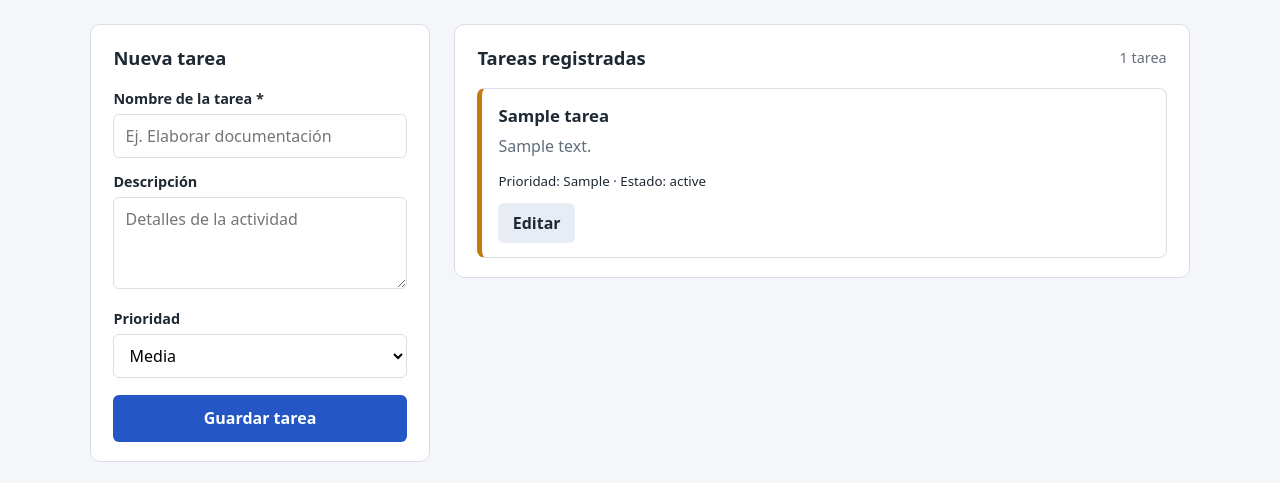
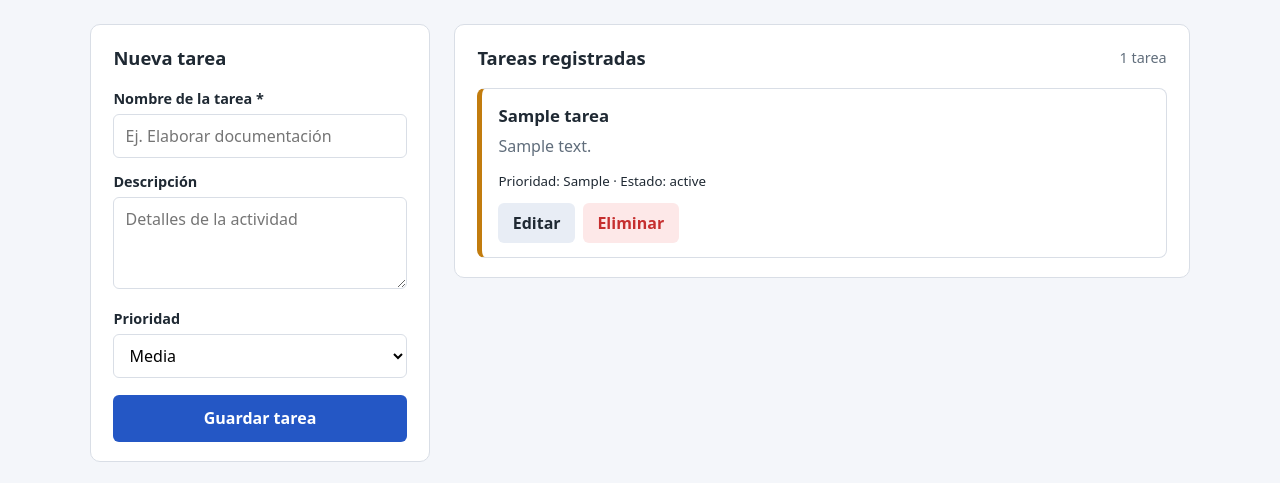
Before and after one commit to raulhernandez-dev/TaskManager-DevOps, a Flask app: page / in a window 1280 px wide. Shown: the part 115-598 px from the top of the page. Run offline with Flask 3, Linux system fonts and the light colour scheme; tables that the repository leaves empty hold one stand-in row (values such as "Sample post").

Commit message:
Implementar eliminación de tareas con confirmación

```diff
--- a/app.py
+++ b/app.py
@@ -136,6 +136,16 @@ def create_app(config=None):
         db.commit()
         return jsonify(obtener_tarea(tarea_id))
 
+    # RF04 - Eliminar tareas
+    @app.delete("/api/tareas/<int:tarea_id>")
+    def eliminar_tarea(tarea_id):
+        if obtener_tarea(tarea_id) is None:
+            return jsonify({"error": "Tarea no encontrada."}), 404
+        db = get_db()
+        db.execute("DELETE FROM tareas WHERE id = ?", (tarea_id,))
+        db.commit()
+        return jsonify({"mensaje": "Tarea eliminada correctamente."})
+
     return app
 
 
--- a/static/css/style.css
+++ b/static/css/style.css
@@ -92,6 +92,8 @@ input:focus, textarea:focus, select:focus { outline: 2px solid #9fc0ff; border-c
 .tarea-acciones { display: flex; flex-wrap: wrap; gap: .5rem; margin-top: .7rem; }
 .btn-secundario { background: #e8edf5; color: var(--texto); }
 .btn-secundario:hover { background: #d6deeb; }
+.btn-peligro { background: #fde8e8; color: var(--peligro); }
+.btn-peligro:hover { background: #f9d0d0; }
 .btn-guardar { background: var(--primario); color: #fff; }
 
 .dialogo {
--- a/static/js/app.js
+++ b/static/js/app.js
@@ -48,6 +48,7 @@ function crearElementoTarea(tarea) {
     <small>Prioridad: ${escaparHTML(tarea.prioridad)} · Estado: ${escaparHTML(tarea.estado)}</small>
     <div class="tarea-acciones">
       <button type="button" class="btn btn-secundario" data-accion="editar">Editar</button>
+      <button type="button" class="btn btn-peligro" data-accion="eliminar">Eliminar</button>
     </div>
   `;
   return li;
@@ -133,11 +134,25 @@ formEditar.addEventListener("submit", async (evento) => {
 
 document.getElementById("cancelar-edicion").addEventListener("click", () => dialogoEditar.close());
 
+// RF04 - Eliminar tareas
+async function eliminarTarea(id) {
+  const tarea = tareas.find((t) => t.id === id);
+  if (!tarea || !confirm(`¿Eliminar la tarea "${tarea.nombre}"?`)) return;
+  try {
+    await peticion(`${API}/${id}`, { method: "DELETE" });
+    mostrarMensaje("Tarea eliminada correctamente.");
+    await cargarTareas();
+  } catch (error) {
+    mostrarMensaje(error.message, true);
+  }
+}
+
 lista.addEventListener("click", (evento) => {
   const boton = evento.target.closest("button[data-accion]");
   if (!boton) return;
   const id = Number(boton.closest(".tarea").dataset.id);
   if (boton.dataset.accion === "editar") abrirEdicion(id);
+  if (boton.dataset.accion === "eliminar") eliminarTarea(id);
 });
 
 cargarTareas();
@@ -185,11 +200,25 @@ formEditar.addEventListener("submit", async (evento) => {
 
 document.getElementById("cancelar-edicion").addEventListener("click", () => dialogoEditar.close());
 
+// RF04 - Eliminar tareas
+async function eliminarTarea(id) {
+  const tarea = tareas.find((t) => t.id === id);
+  if (!tarea || !confirm(`¿Eliminar la tarea "${tarea.nombre}"?`)) return;
+  try {
+    await peticion(`${API}/${id}`, { method: "DELETE" });
+    mostrarMensaje("Tarea eliminada correctamente.");
+    await cargarTareas();
+  } catch (error) {
+    mostrarMensaje(error.message, true);
+  }
+}
+
 lista.addEventListener("click", (evento) => {
   const boton = evento.target.closest("button[data-accion]");
   if (!boton) return;
   const id = Number(boton.closest(".tarea").dataset.id);
   if (boton.dataset.accion === "editar") abrirEdicion(id);
+  if (boton.dataset.accion === "eliminar") eliminarTarea(id);
 });
 
 cargarTareas();
```
